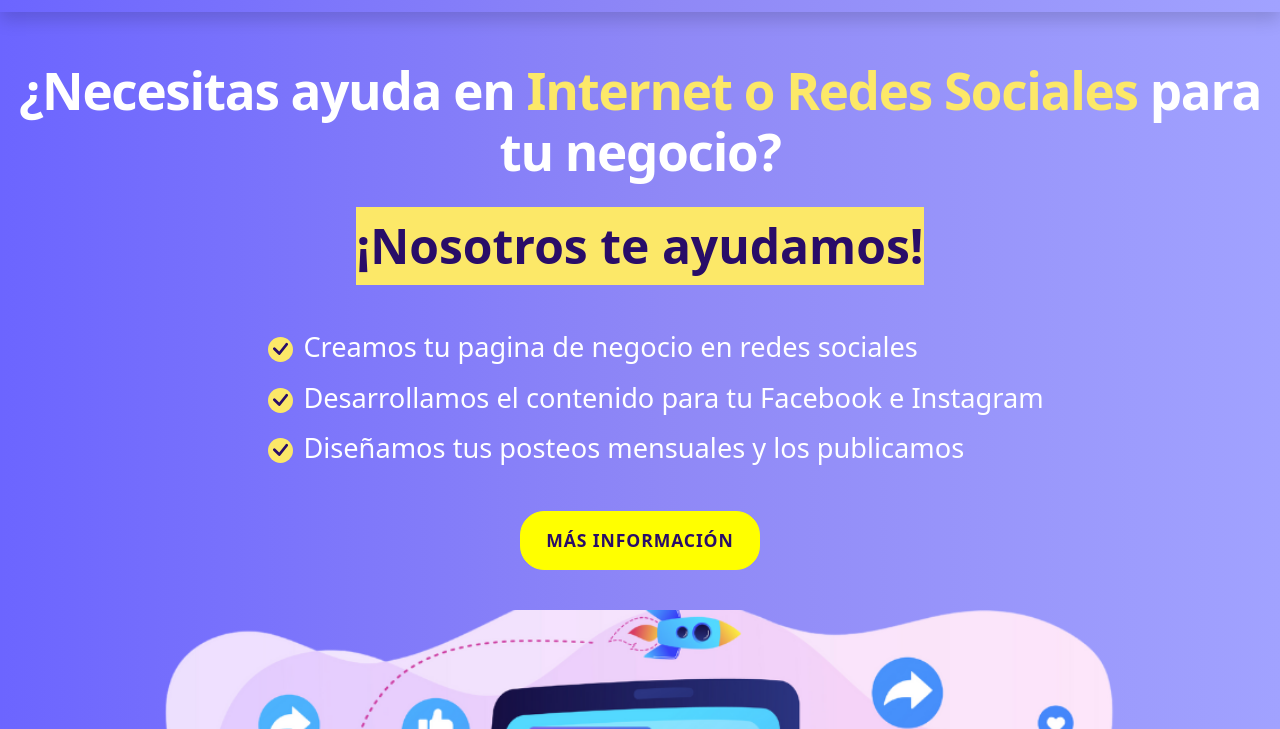
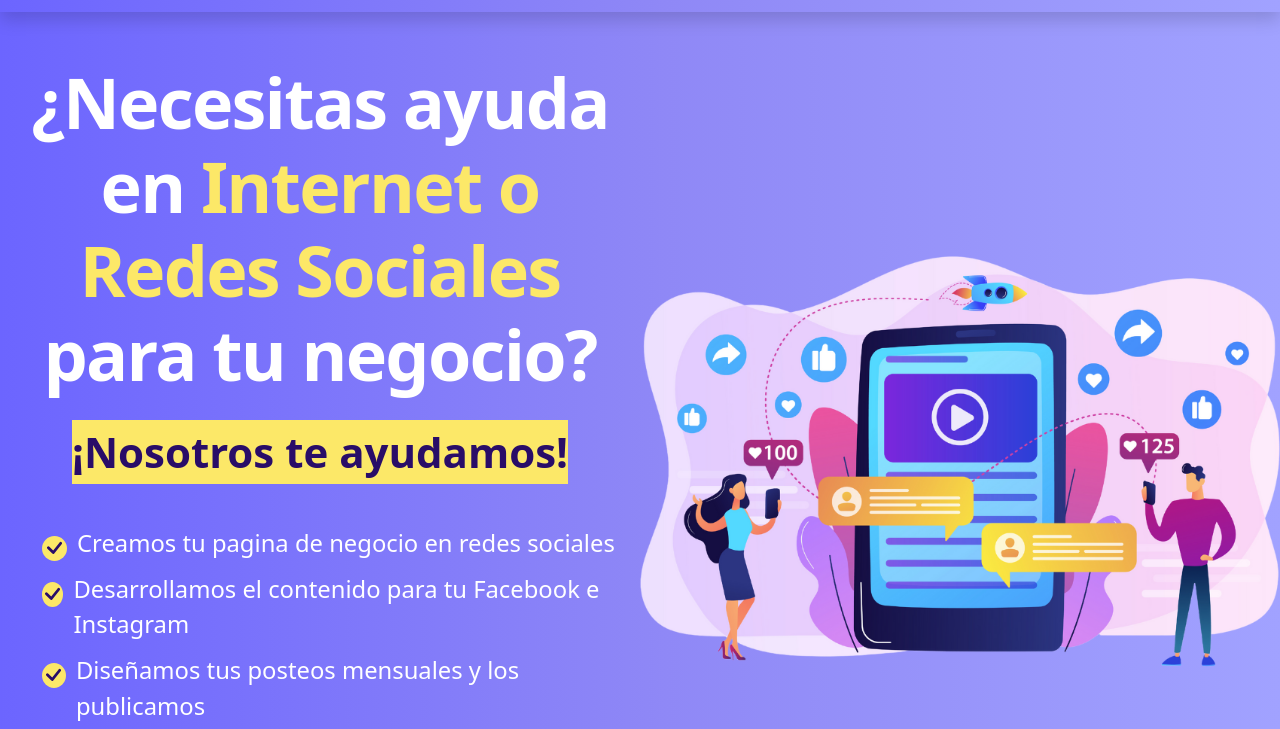
Before and after one commit to martinenriquep/koratagency, a Gatsby site: page / in a window 1280 px wide. Shown: the part 71-800 px from the top of the page. Built offline with nearby package versions, Linux system fonts and the light colour scheme; Gatsby itself is replaced by a stand-in of ours.

Commit message:
headerYhero-v2

```diff
--- a/src/components/header.js
+++ b/src/components/header.js
@@ -1,6 +1,6 @@
 import React from 'react'
 import { Link } from "gatsby"
-import {Nav, Navbar, Container} from 'react-bootstrap'
+import {Nav, Navbar} from 'react-bootstrap'
 
 import { StaticImage } from "gatsby-plugin-image"
 
@@ -9,7 +9,7 @@ import { StaticImage } from "gatsby-plugin-image"
 export default function header() {
   return (
     <Navbar expand="lg shadow mb-5">
-      <Container className='header-wrap'>
+      <div className='header-wrap container-lg'>
         <Link className="link-logo" to="/">
         <Navbar.Brand >
             <StaticImage
@@ -31,7 +31,7 @@ export default function header() {
           </Nav>
         </Navbar.Collapse>
 
-      </Container>
+      </div>
     </Navbar>
   )
 }
--- a/src/components/hero.js
+++ b/src/components/hero.js
@@ -8,6 +8,7 @@ export default function hero() {
     <>
       <div className='hero'>
           <div className='izqHero'>
+
             <h1 className='titleHero'>
               ¿Necesitas ayuda en <span>Internet o Redes Sociales</span> para tu negocio?
             </h1>
--- a/src/styles/style.css
+++ b/src/styles/style.css
@@ -445,11 +445,11 @@ ol{
     color: yellow;
     font-family:'DM+Sans', cursive;
   }
-
-
-
-  /*DEFAULT--Pantallas pequeñas (móviles en landscape de más de 576px----------------------------------------------*/
-  @media (min-width: 576px) {
+/*--------------------------------------*/
+/*--------------------------------------*/
+/*--------------------------------------*/
+/*--------------------------------------*/
+ /*DEFAULT MOBILES----------------------------------------------------------------------------------------*/
   /*---------------------HEADER*/
   header .header-wrap{
     padding-bottom: 7px;
@@ -484,7 +484,6 @@ ol{
 
   }
 
-
   .navbar-ds{
     margin-bottom: 8px;
   }
@@ -506,13 +505,13 @@ ol{
     flex-direction: column;
     align-items: center;
     gap: 1rem;
+    font-size: 14px;
 
   }
 
   .hero .izqHero .titleHero{
     text-align: center;
-      font-size: 3.2rem;
-      align-items: left;
+    font-size: 3.2em;
     color: white;
   }
 
@@ -523,9 +522,10 @@ ol{
   .hero .helpHero{
     color: #290D68;
     background-color:#FCE868 ;
-      font-size: 3rem;
+    font-size: 3em;
     font-weight: 600;
     text-align: center;
+    line-height: 4rem;
   }
 
   .hero .listHero{
@@ -551,7 +551,7 @@ ol{
     }
 
   .hero .listHero .listTextHero{
-      font-size: 1.7rem;
+    font-size: 1.7em;
     color: white;
     font-weight: 500;
   }
@@ -562,16 +562,15 @@ ol{
      }
 
 
-
   .izqHero>button{
-      font-size: 1.2rem;
+    font-size: 1.2em;
     padding: 15px 25px;
     background-color: yellow;
     color: #290D68;
     cursor: pointer;
     border: solid 1px yellow;
-      border-radius: 1.5rem;
-      font-size: 1.1rem;
+    border-radius: 1.5em;
+    font-size: 1.1em;
     font-weight: 700;
     text-transform: uppercase;
     text-align: center;
@@ -587,23 +586,56 @@ ol{
   }
 
   .derHero {
-      width: 96%;
+    height: auto;
     max-width: 960px;
     margin: 0 auto;
+  }
+
+  /*--Pantallas pequeñas (móviles en landscape de más de 576px----------------------------------------------*/
+  @media (min-width: 576px) {
+    .hero .izqHero .titleHero{
+      font-size: 3.5em;
     }
    }
 
   /*Pantallas medianas (tablets de más de 768px)-----------------------------------------------------*/
   @media (min-width: 768px) {
+    .hero .izqHero .titleHero{
+      font-size: 4em;
+    }
+
+    .izqHero{
+      max-width: 100%;
+    }
 
    }
 
   /*Pantallas grandes (desktops de más de 992px)-----------------------------------------------------*/
   @media (min-width: 992px) {
+    .hero .izqHero .titleHero{
+      font-size: 4.5em;
+    }
+    .izqHero{
+      max-width: 50%;
+    }
+
+    .derHero {
+      max-width: 50%;
+    }
 
   }
 
  /*Pantallas muy grandes (desktops de más de 1200px)-----------------------------------------------------*/
   @media (min-width: 1200px) {
+    .hero .izqHero .titleHero{
+      font-size: 5em;
+    }
 
+    .izqHero{
+      max-width: 50%;
     }
+
+    .derHero {
+      max-width: 50%;
+    }
+   }
```
Lines whose indentation alone changed are shown as unchanged.
